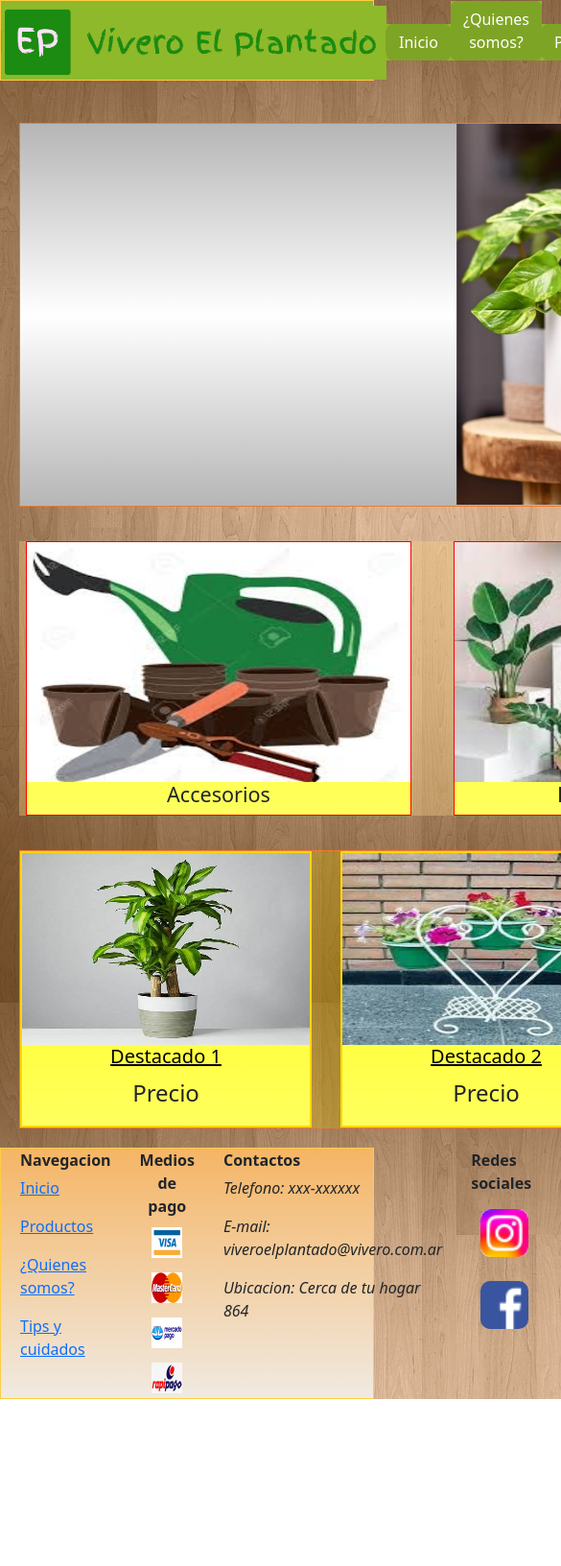
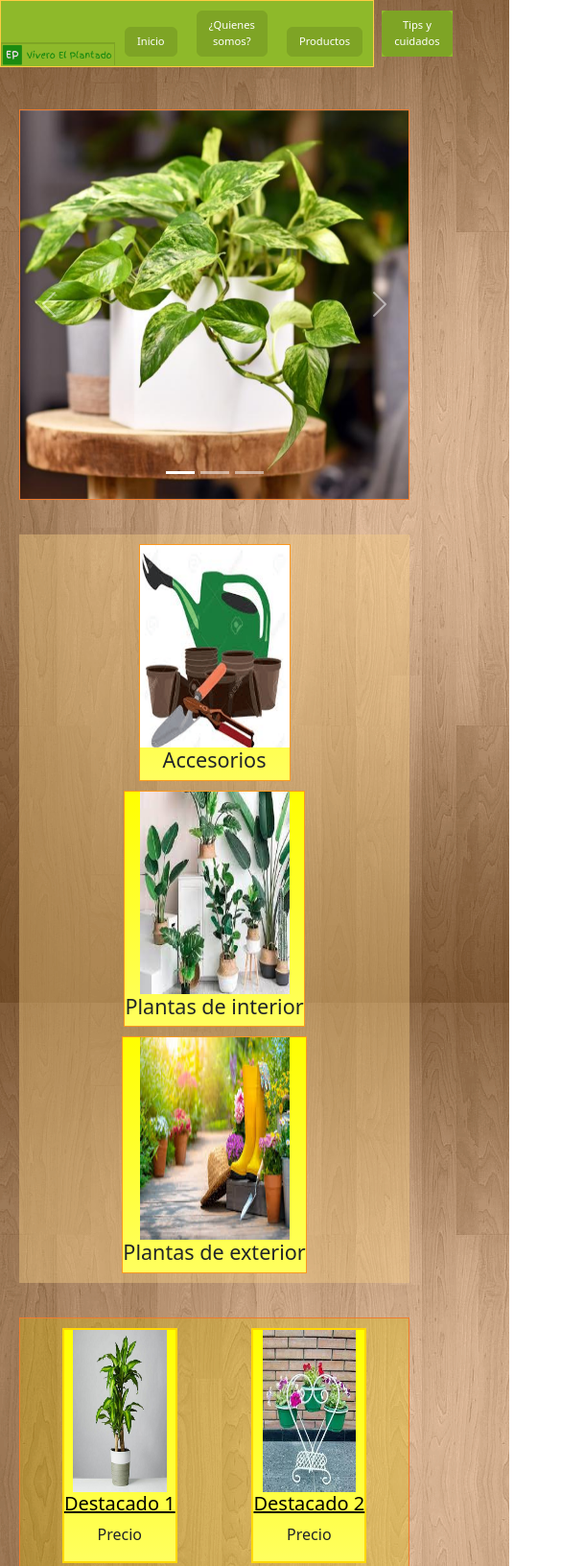
Before and after one commit to Matitosso/github-preentrega2, a website: page Index.html in a window 390 px wide. Shown: the top 1632 px of the page at 96% size, 585 px wide, since content can reach past the window. Before the commit the page ends 1458 px from the top, so only its background shows below. Drawn offline with nearby package versions, Linux system fonts and the light colour scheme; a web font is replaced by a local one.

Commit message:
lo hice responsive

```diff
--- a/Index.html
+++ b/Index.html
@@ -16,8 +16,6 @@
 
     </head>
 <body>
-<div class="grilla">
-
     <header class="headerBox">
         <div class="logo">
         <a href="index.html"><img src="./iconos/logo.png" alt="Icono Vivero El Plantado"></a>
@@ -158,9 +156,6 @@
 
     </footer>
 
-
-
-</div>
     <script src="https://cdn.jsdelivr.net/npm/bootstrap@5.3.2/dist/js/bootstrap.bundle.min.js" integrity="sha384-C6RzsynM9kWDrMNeT87bh95OGNyZPhcTNXj1NW7RuBCsyN/o0jlpcV8Qyq46cDfL" crossorigin="anonymous"></script>
 </body>
 </html>
--- a/scss/_footer.scss
+++ b/scss/_footer.scss
@@ -50,8 +50,8 @@
     padding: 10px;
     }
     img{
-        width: 50px;
-        height: 50px;
+        width: 5vw;
+        height: 5vh;
         margin-top: 5px;
         border-radius: 20%;
     }
--- a/scss/_header.scss
+++ b/scss/_header.scss
@@ -1,5 +1,4 @@
 .headerBox{
-    grid-area: headerBox;
     background-color: $colorLogo;
     border: #ffcd43 solid 1px;
     height: auto;
--- a/scss/_mainIndex.scss
+++ b/scss/_mainIndex.scss
@@ -1,5 +1,4 @@
 .mainBox{
-    grid-area: mainBox;
     font-size: 1.5rem;
     text-align: center;
     display: grid;
@@ -44,7 +43,7 @@
       }
       div{
         background: linear-gradient(to bottom, $colorCat);
-        border: red solid 1px;
+        border: #fb981e solid 1px;
       }
 }
 
--- a/scss/estilo.scss
+++ b/scss/estilo.scss
@@ -24,46 +24,116 @@ body{
     font-family: Arial, Helvetica, sans-serif;
 }
 
-@media screen and (min-with: 480px){
-    body{
-        background-color: grey;
-    }
-    .grilla{
-        background-color: fuchsia;
+
+
+@media screen and (max-width: 768px){
+      .headerBox{
+        height: 100 vh;
         width: 100 vw;
-        height: 100 vh;
+        font-size: 1.0rem;
+        text-align: center;
+        align-items: flex-end;
         display: grid;
-        grid-template-columns: 1fr;
-        grid-template-rows: 1fr 1fr 1fr;
-        gap: 0px 0px;
-        justify-items: stretch;
-        align-items: stretch;
-        grid-template-areas:
-          "headerBox"
-          "mainBox"
-          "footerBox";
+        grid-template-columns: 1.5fr auto auto auto auto;
+        grid-template-rows: 200 px;
+        a{
+            background-color: $colorBotonHeader;
+            border: $colorBotonHeader solid 1px;
+        }
 
     }
-}
+    .logo{
+        img{
+            width: 30vw;
 
-@media screen and (max-with: 768px){
-    body{
-        background-color: grey;
+        }
     }
-    .grilla{
-        background-color: fuchsia;
-        width: 100 vw;
-        height: 100 vh;
-        display: grid;
-        grid-template-columns: 1fr;
-        grid-template-rows: 0.3fr 1.4fr 0.3fr;
-        gap: 0px 0px;
-        justify-items: stretch;
-        align-items: stretch;
-        grid-template-areas:
-          "headerBox"
-          "mainBox"
-          "footerBox";
+    .portada{
+        a{
+            font-size: 0.7rem;
+        }
+        margin-bottom:0px;
+        margin: 10px;
+    }
+    .carrusel{
+        height: auto;
+        img{
+            width: 40vw;
+            height: 48vh;
+        }
 
     }
+
+    .categorias{
+        grid-template-columns: auto;
+        grid-template-rows: 1fr 1fr 1fr;
+        grid-template-areas:
+        "catA"
+        "catPI"
+        "catPE";
+        img{
+        width: 40vw;
+        height: 25vh;
+        }
+        gap:10px;
+        padding:10px;
+    }
+    .destacados{
+        grid-template-columns: 1fr 1fr;
+        grid-template-rows: 1fr 1fr;
+        grid-template-areas:
+        "destUno destDos"
+        "destTres destCuatro";
+
+        img{
+            width: 25vw;
+            height: 20vh;
+        }
+        gap:10px;
+        padding:10px;
+        p{
+            font-size: 1rem;
+        }
+    }
+
+    .mainSomos{
+        aside{
+            img{
+                width: 40vw;
+                height: 30vh;
+            }
+        }
+        p{
+            font-size: 1rem;
+        }
+    }
+    .footerBox{
+        a{
+            font-size: 0.8rem;
+        }
+        em{
+            font-size: 0.9rem;
+        }
+    }
+    .mainProduc{
+        grid-template-columns: 1fr 1fr;
+        grid-template-rows: 1fr 1fr 1fr;
+        grid-template-areas:
+        "productUno productDos"
+        "productTres productCuatro"
+        "productCinco productSeis";
+        img{
+            width: 25vw;
+            height: 20vh;
+        }
+        gap:10px;
+        padding:10px;
+        p{
+            font-size: 1rem;
+        }
+    }
+    .infoCompra{
+        margin-left: 20px;
+    }
+
 }
```
Also changed, not shown: paginas/compra.html (+1 -1 lines), paginas/quienesSomos.html (+2 -1 lines), css/estilo.css, 2 other files.
